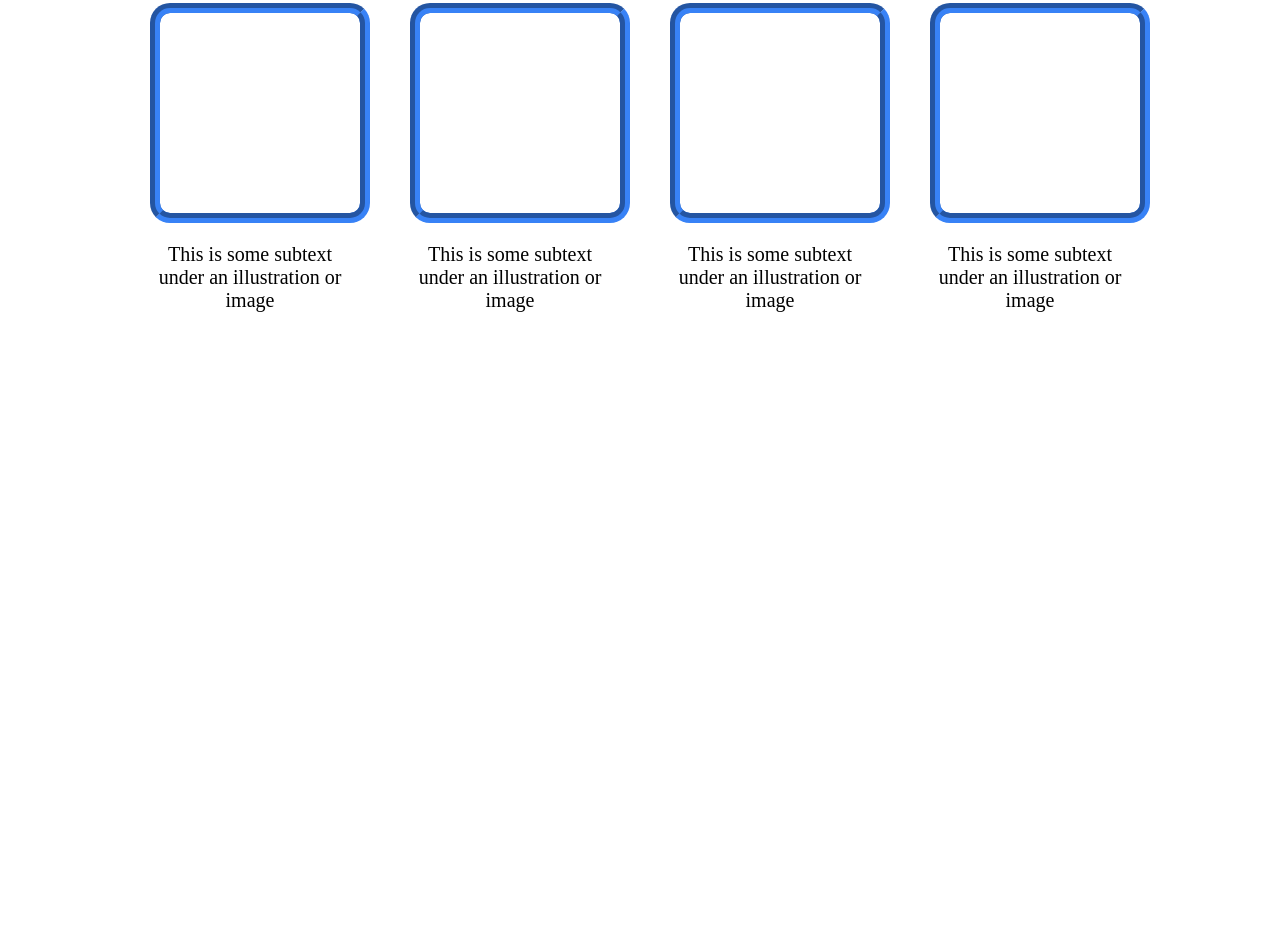
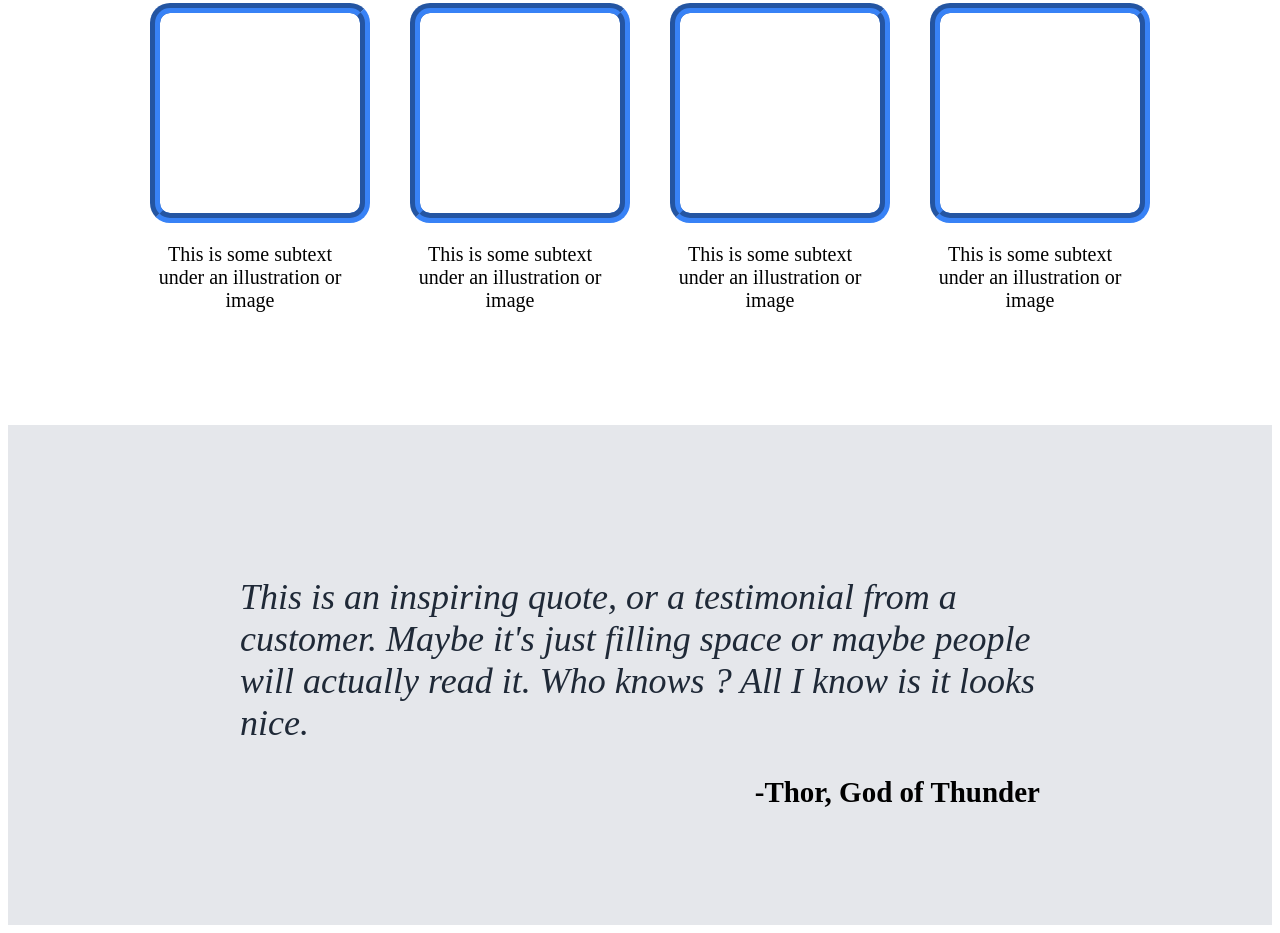
Before and after one commit to CrompBreeze/Landing-Page, a plain HTML site: page index.html in a window 1280 px wide. Shown: the part 619-1552 px from the top of the page. Before the commit the page ends 1052 px from the top, so only its background shows below. Drawn offline with Linux system fonts and the light colour scheme.

Commit message:
Section-3 of the Landing page

```diff
--- a/index.html
+++ b/index.html
@@ -48,5 +48,12 @@
             </div>
         </div>
     </div>
+    <div class="section-3">
+        <div class="quote">
+            <p><em>This is an inspiring quote, or a testimonial from a customer. Maybe it's just filling space or maybe people will actually read it. Who knows ? All I know is it looks nice.</em></p>
+            <div class="rightalign"><p><strong>-Thor, God of Thunder</strong></p></div>
+        </div>
+
+    </div>
 </body>
 </html>
--- a/styles.css
+++ b/styles.css
@@ -96,3 +96,27 @@ button {
     font-size: 20px;
     text-align: center;
 }
+.section-3 {
+    background-color: #e5e7eb;
+    height: 500px;
+    display: flex;
+    align-items: center;
+    justify-content: center;
+}
+em {
+    font-size: 36px;
+    color: #1F2937;
+
+}
+strong {
+    font-size: 29px;
+    text-align: right;
+}
+.quote {
+    width: 800px;
+    height: 230px;
+ }
+ .rightalign {
+    display: flex;
+    justify-content: flex-end;
+ }
```
